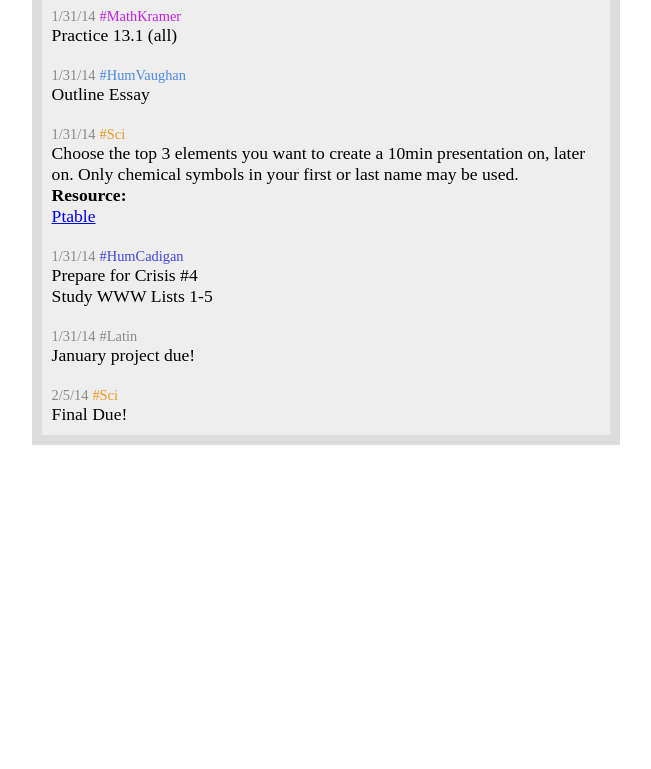
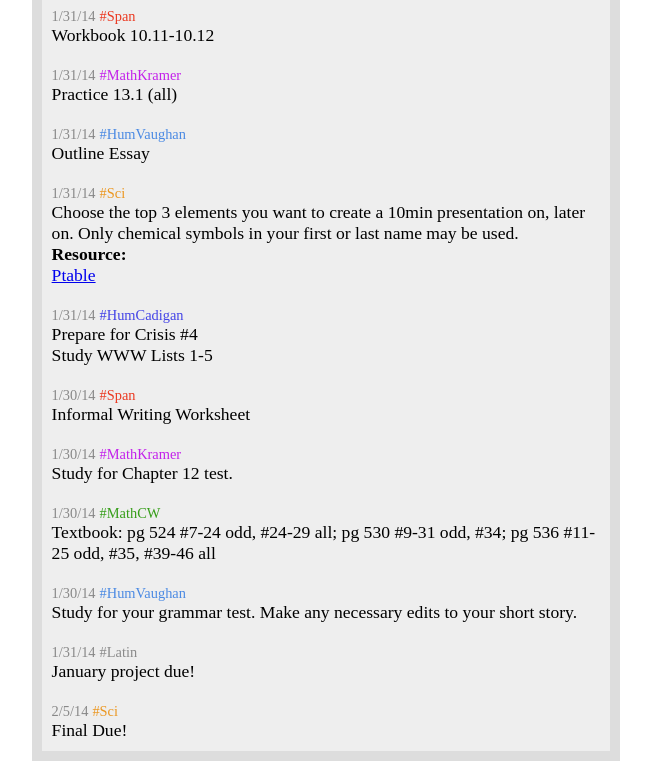
Before and after one commit to mytasks/mytasks.github.io, a plain HTML site: page index.html in a window 1280 px wide. Shown: the part 95-864 px from the top of the page, without its empty margins (314-965 px from the left). Before the commit the page ends 800 px from the top, so only its background shows below. Drawn offline with nearby package versions, Linux system fonts and the light colour scheme; a web font is replaced by a local one.

Commit message:
added hw

```diff
--- a/index.html
+++ b/index.html
@@ -21,6 +21,10 @@ TODO:
   <h1 style="margin: 0px auto">Work in Progress. More will be added soon!</h1>
 
   <div>
+    <span>1/31/14</span>&nbsp;<span>#Span</span><br />
+    <span>Workbook 10.11-10.12</span>
+  </div>
+  <div>
     <span>1/31/14</span>&nbsp;<span>#MathKramer</span><br />
     <span>Practice 13.1 (all)</span>
   </div>
@@ -35,6 +39,22 @@ TODO:
    <div>
     <span>1/31/14</span>&nbsp;<span>#HumCadigan</span><br />
     <span>Prepare for Crisis #4<br />Study WWW Lists 1-5</span>
+  </div>
+  <div>
+    <span>1/30/14</span>&nbsp;<span>#Span</span><br />
+    <span>Informal Writing Worksheet</span>
+  </div>
+  <div>
+    <span>1/30/14</span>&nbsp;<span>#MathKramer</span><br />
+    <span>Study for Chapter 12 test.</span>
+  </div>
+  <div>
+    <span>1/30/14</span>&nbsp;<span>#MathCW</span><br />
+    <span>Textbook: pg 524 #7-24 odd, #24-29 all; pg 530 #9-31 odd, #34; pg 536 #11-25 odd, #35, #39-46 all</span>
+  </div>
+  <div>
+    <span>1/30/14</span>&nbsp;<span>#HumVaughan</span><br />
+    <span>Study for your grammar test.  Make any necessary edits to your short story.</span>
   </div>
   <div>
     <span>1/31/14</span>&nbsp;<span>#Latin</span><br />
```
